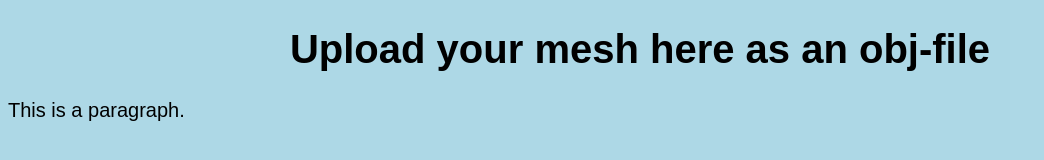
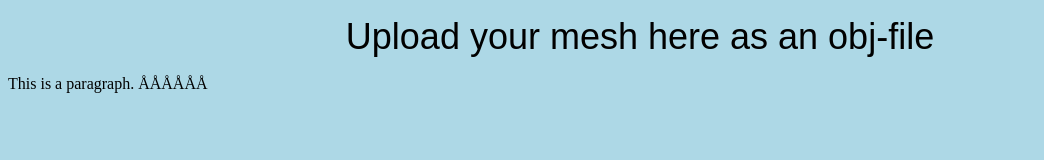
Before and after one commit to Fr3ddaz/azure_test, a plain HTML site: page index.html in a window 1280 px wide. Shown: the whole page, without its empty margins (0-1044 px from the left). Drawn offline with Linux system fonts and the light colour scheme; files that its build step writes are made by us from their sources.

Commit message:
I feel satisfied for the time being. Design has a low priority right now anyway.

```diff
--- a/index.html
+++ b/index.html
@@ -1,16 +1,15 @@
 <!DOCTYPE html>
 <html>
 <head>
-	<link rel=stylesheet type="text/css" href="css/layout.css"></link>
-	<title>Gleechi Hand Model Web Client</title>
+	<meta charset="utf-8">
+	<title>Hand Model Web Client</title>
+	<link rel=stylesheet type="text/css" href="layout.css" />
 </head>
 <body>
-<span class="pageText">
-	<div id="page-heading">
-		<h1>Upload your mesh here as an obj-file</h1>
-	</div>
-	<p>This is a paragraph.</p>
-</span>
+<div id="page-heading">
+	<h1>Upload your mesh here as an obj-file</h1>
+</div>
+	<p>This is a paragraph. ÅÅÅÅÅÅ</p>
 <!--<script type="text/javascript" src="script.js"></script>-->
 </body>
 </html>
--- a/layout.css
+++ b/layout.css
@@ -1,5 +1,15 @@
 body {
     background-color: lightblue;
+}
+
+
+h1 {
+	font-family: Jura, Lucida Console Georgia, sans-serif;
+	font-size: 36px;
+	font-style: normal;
+	font-variant: normal;
+	font-weight: 500;
+	line-height: 26.4px;
 }
 
 .pageText {
```
